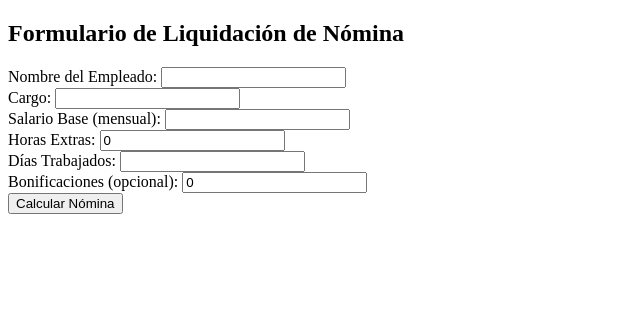
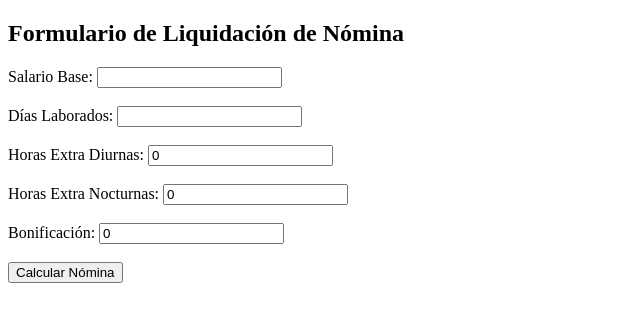
Before and after one commit to Sepu2412/liquidador-de-nomina, a Flask app: template templates/calc_nomina.html in a window 1280 px wide. Shown: the top 322 px of the page, without its empty margins (0-640 px from the left). Run offline with Flask 3, Linux system fonts and the light colour scheme; the template is opened without the code that fills it, so the values that code supplies are empty.

Commit message:
actualizacion html

```diff
--- a/app.py
+++ b/app.py
@@ -1,37 +1,39 @@
-from flask import Flask, render_template, request, redirect, url_for
+from flask import Flask, render_template, request
+from src.model.nomina import LiquidadorNomina
 
 app = Flask(__name__)
 
-# 🔹 Ruta principal: redirige automáticamente a /nomina/calcular
-@app.route("/")
+@app.route('/')
 def inicio():
-    return redirect(url_for("calcular_nomina"))
+    # Muestra el formulario de cálculo
+    return render_template('calc_nomina.html')
 
-# 🔹 Ruta del formulario y cálculo
-@app.route("/nomina/calcular", methods=["GET", "POST"])
+@app.route('/nomina/calcular', methods=['POST'])
 def calcular_nomina():
-    if request.method == "POST":
-        nombre = request.form["nombre"]
-        cargo = request.form["cargo"]
-        salario_base = float(request.form["salario_base"])
-        horas_extras = float(request.form["horas_extras"])
-        dias_trabajados = int(request.form["dias_trabajados"])
-        bonificaciones = float(request.form["bonificaciones"])
+    try:
+        # Obtener los datos del formulario
+        salario_base = float(request.form['salario_base'])
+        dias_laborados = int(request.form['dias_laborados'])
+        horas_extra_diurnas = int(request.form['horas_extra_diurnas'])
+        horas_extra_nocturnas = int(request.form['horas_extra_nocturnas'])
+        bonificacion = float(request.form['bonificacion'])
 
-        valor_hora = salario_base / 240
-        pago_horas_extras = horas_extras * valor_hora * 1.25
-        salario_proporcional = (salario_base / 30) * dias_trabajados
-        total_pagar = salario_proporcional + pago_horas_extras + bonificaciones
+        # Crear el objeto y calcular la nómina
+        liquidador = LiquidadorNomina(
+            salario_base=salario_base,
+            dias_laborados=dias_laborados,
+            horas_extra_diurnas=horas_extra_diurnas,
+            horas_extra_nocturnas=horas_extra_nocturnas,
+            bonificacion=bonificacion
+        )
 
-        return f"""
-        <h3>Resultado de Nómina</h3>
-        <p><b>Empleado:</b> {nombre}</p>
-        <p><b>Cargo:</b> {cargo}</p>
-        <p><b>Total a pagar:</b> ${total_pagar:,.2f}</p>
-        """
+        salario_neto = liquidador.liquidar()
 
-    return render_template("calc_nomina.html")
+        # Mostrar resultado en pantalla
+        return f"<h2>Salario Neto Calculado: ${salario_neto:,.2f}</h2><br><a href='/'>Volver</a>"
 
+    except Exception as e:
+        return f"<h3>Error en el cálculo: {str(e)}</h3><br><a href='/'>Volver</a>"
 
-if __name__ == "__main__":
+if __name__ == '__main__':
     app.run(debug=True)
--- a/templates/calc_nomina.html
+++ b/templates/calc_nomina.html
@@ -8,35 +8,20 @@
     <h2>Formulario de Liquidación de Nómina</h2>
 
     <form action="/nomina/calcular" method="post">
-        <div>
-            <label>Nombre del Empleado:</label>
-            <input type="text" name="nombre" required>
-        </div>
+        <label>Salario Base:</label>
+        <input type="number" name="salario_base" required><br><br>
 
-        <div>
-            <label>Cargo:</label>
-            <input type="text" name="cargo" required>
-        </div>
+        <label>Días Laborados:</label>
+        <input type="number" name="dias_laborados" required><br><br>
 
-        <div>
-            <label>Salario Base (mensual):</label>
-            <input type="number" name="salario_base" required>
-        </div>
+        <label>Horas Extra Diurnas:</label>
+        <input type="number" name="horas_extra_diurnas" value="0"><br><br>
 
-        <div>
-            <label>Horas Extras:</label>
-            <input type="number" name="horas_extras" value="0">
-        </div>
+        <label>Horas Extra Nocturnas:</label>
+        <input type="number" name="horas_extra_nocturnas" value="0"><br><br>
 
-        <div>
-            <label>Días Trabajados:</label>
-            <input type="number" name="dias_trabajados" max="30" required>
-        </div>
-
-        <div>
-            <label>Bonificaciones (opcional):</label>
-            <input type="number" name="bonificaciones" value="0">
-        </div>
+        <label>Bonificación:</label>
+        <input type="number" name="bonificacion" value="0"><br><br>
 
         <input type="submit" value="Calcular Nómina">
     </form>
```
